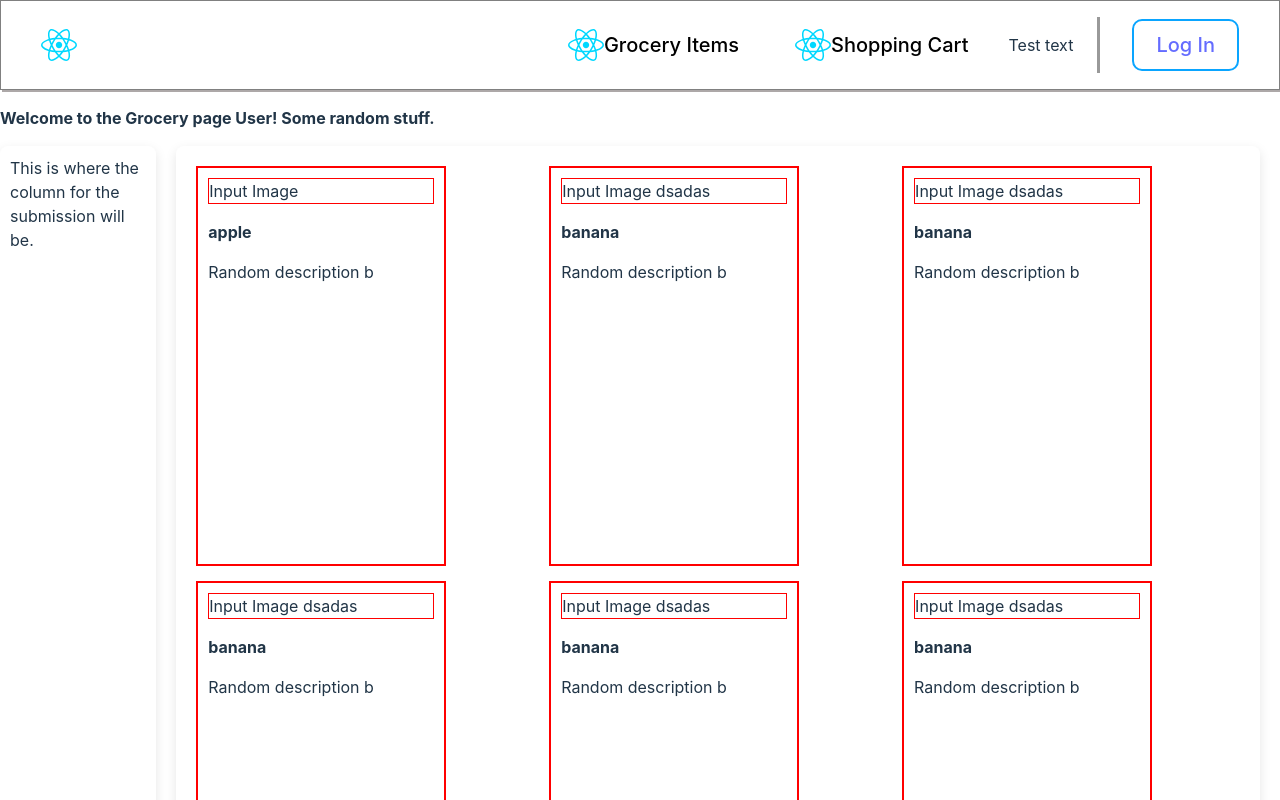
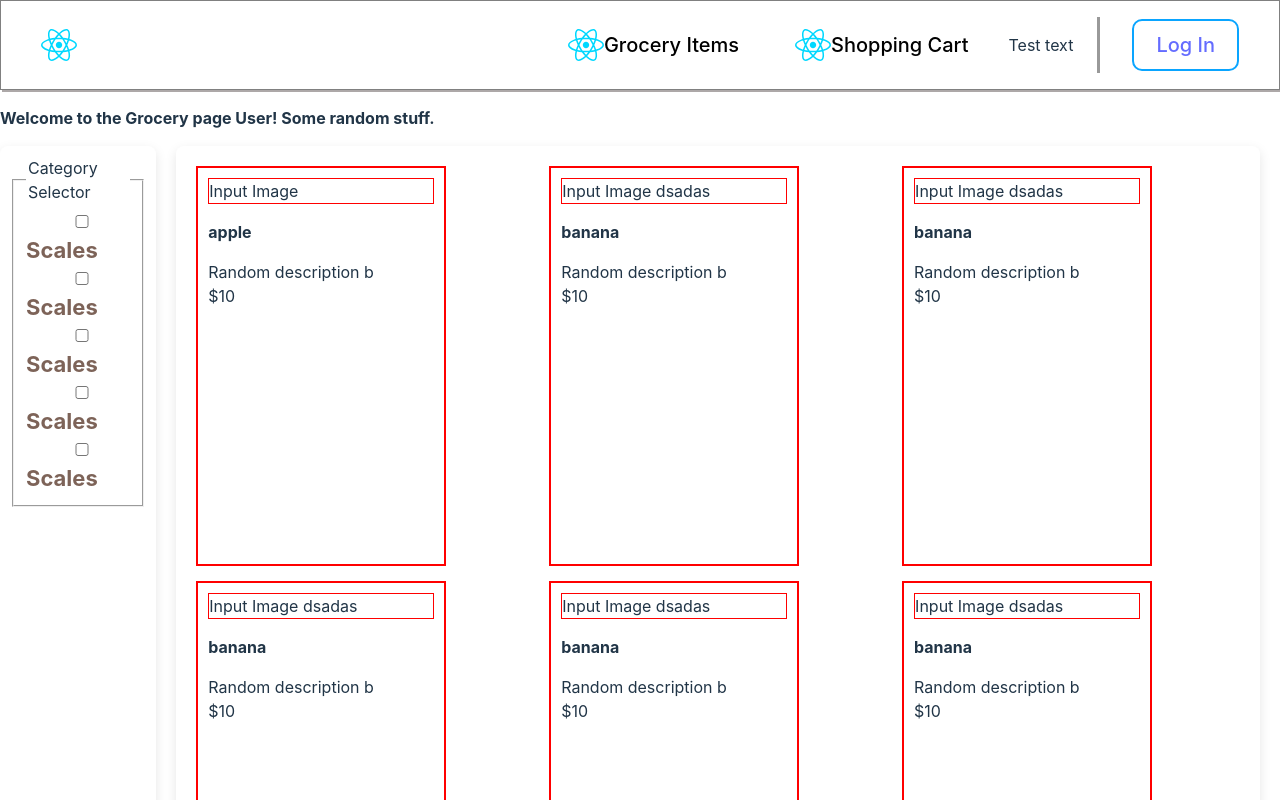
Before and after one commit to Kevyi/GroceryChain, a React (Vite) app in the folder Grocery Website/: page /grocery-page in a window 1280 px wide. Shown: the top 800 px of the page. Built offline with nearby package versions, Linux system fonts and the light colour scheme; no server answers.

Commit message:
added front-end functionality to Grocery Page

```diff
--- a/Grocery Website/src/components/GroceryItemBox.jsx
+++ b/Grocery Website/src/components/GroceryItemBox.jsx
@@ -22,12 +22,19 @@ export default function GroceryItemBox({groceryItem}){
                 Do something that expands the box when clicked.
         */}
          <div className = {styles["box"]}>
+
             <div className = {styles["image"]}>
                 {groceryItem.image}
             </div>
+
             <p><strong>{groceryItem.name}</strong></p>
+
             <div>
             {groceryItem.description}
+            </div>
+
+            <div>
+            {groceryItem.price}
             </div>
 
         </div>
--- a/Grocery Website/src/components/GroceryItemTable.jsx
+++ b/Grocery Website/src/components/GroceryItemTable.jsx
@@ -2,7 +2,7 @@ import styles from "./componentsStyle/groceryTable.module.css"
 import GroceryItemBox from "./GroceryItemBox.jsx"
 //This will hold the groceryItemBoxes in a table.
 
-//Should take an array of groceryItems
+//Should take an array of groceryItems (image, name, description, price)
 
         //The {} usually means an object, but here it means object destructuring.
             //Don't have to do this and get one object as argument and access values inside through paramName.value to be selected;
--- a/Grocery Website/src/pages/GroceryPage.jsx
+++ b/Grocery Website/src/pages/GroceryPage.jsx
@@ -1,21 +1,84 @@
+import React, { useState, useEffect } from 'react';
 import GroceryTable from "../components/GroceryItemTable.jsx"
 import styles from "../styles/grocery.module.css"
 export default function GroceryPage(){
 
 
+    const arrayOfItems = [];
     const temp = [
-        {name : "apple", image : "Input Image", weight : "Input Weight", description : "Random description b"},
-        {name : "banana", image : "Input Image dsadas", weight : "Input Weight", description : "Random description b"},
-        {name : "banana", image : "Input Image dsadas", weight : "Input Weight", description : "Random description b"},
-        {name : "banana", image : "Input Image dsadas", weight : "Input Weight", description : "Random description b"},
-        {name : "banana", image : "Input Image dsadas", weight : "Input Weight", description : "Random description b"},
-        {name : "banana", image : "Input Image dsadas", weight : "Input Weight", description : "Random description b"},
-        {name : "banana", image : "Input Image dsadas", weight : "Input Weight", description : "Random description b"},
-        {name : "banana", image : "Input Image dsadas", weight : "Input Weight", description : "Random description b"},
-        {name : "banana", image : "Input Image dsadas", weight : "Input Weight", description : "Random description b"}
+        {name : "apple", image : "Input Image", weight : "Input Weight", description : "Random description b", price : "$10"},
+        {name : "banana", image : "Input Image dsadas", weight : "Input Weight", description : "Random description b", price : "$10"},
+        {name : "banana", image : "Input Image dsadas", weight : "Input Weight", description : "Random description b", price : "$10"},
+        {name : "banana", image : "Input Image dsadas", weight : "Input Weight", description : "Random description b", price : "$10"},
+        {name : "banana", image : "Input Image dsadas", weight : "Input Weight", description : "Random description b", price : "$10"},
+        {name : "banana", image : "Input Image dsadas", weight : "Input Weight", description : "Random description b", price : "$10"},
+        {name : "banana", image : "Input Image dsadas", weight : "Input Weight", description : "Random description b", price : "$10"},
+        {name : "banana", image : "Input Image dsadas", weight : "Input Weight", description : "Random description b", price : "$10"},
+        {name : "banana", image : "Input Image dsadas", weight : "Input Weight", description : "Random description b", price : "$10"}
     ]
             //Store Items inside the localstorage!!!!
                 //Find out how to use it if not.
+
+
+
+                //Auto runs on webpage start.
+                useEffect(() => {
+                    const fetchItems = async () => {
+
+                            try {
+                              const response = await fetch('http://localhost:8080/groceryItems', {
+
+                                //Methods: Get (Receives Data), Post (Send data to retrieve data), Put (Send data to update),
+                                //Delete(sends data to delete something), Patch (like put but minor)
+
+                                    //This case technically we use method: 'get'. Backend has to follow method type.
+
+                                method: 'POST',
+                                //request body will send a json
+                                headers: { 'Content-Type': 'application/json' },
+
+                                //This is shorthand notation of creating an object in JS, {variable} = {variable : "value"}
+                                    //JSON.stringify() converts object to string value for easier transportation
+                                        //This case does not need to send back data.
+
+                                    //body: JSON.stringify({ email }),
+                              });
+
+                              //Receives data and parses to JS object.
+                              const data = await response.json();
+                              console.log(data)
+
+                              for(let i = 0; i < data.length; i++){
+                                //Pushes each food item into global array.
+                                arrayOfItems.push(data[i])
+                              }
+
+
+                            } catch (error) {
+                              console.error('Error fetching tasks:', error);
+                            }
+
+                    };
+                    fetchItems();
+                  }, [] );
+                  //Empty [] above is the dependency array, useEffect runs once if empty or runs everytime a variable in array is updated.
+
+
+            const test = () => {
+                //If nothing is checked, show everything. Else filter.
+
+
+                //Query database to get category. If multiple, query to get category && otherCategory etc.
+
+
+                //This function should be ran everytime a checkbox is clicked or updated.
+
+            }
+
+
+
+            //Include a reset all checkbox.
+
 
     return (
 
@@ -25,7 +88,35 @@ export default function GroceryPage(){
 
         <div className = {styles["page"]}>
             <div className = {styles["column"]}>
-                    This is where the column for the submission will be.
+
+
+                    <form id = {styles["category"]} onChange = {test}>
+                        <fieldset>
+                            <legend>Category Selector</legend>
+                            <div className = {styles["category-item"]}>
+                                <input type="checkbox" id="scales" name="scales"/>
+                                <label for="scales">Scales</label>
+                            </div>
+                            <div className = {styles["category-item"]}>
+                                <input type="checkbox" id="scales" name="scales"/>
+                                <label for="scales">Scales</label>
+                            </div>
+                            <div className = {styles["category-item"]}>
+                                <input type="checkbox" id="scales" name="scales"/>
+                                <label for="scales">Scales</label>
+                            </div>
+                            <div className = {styles["category-item"]}>
+                                <input type="checkbox" id="scales" name="scales"/>
+                                <label for="scales">Scales</label>
+                            </div>
+                            <div className = {styles["category-item"]}>
+                                <input type="checkbox" id="scales" name="scales"/>
+                                <label for="scales">Scales</label>
+                            </div>
+
+                            {/*Include a reset all checkbox. */}
+                        </fieldset>
+                    </form>
             </div>
 
             <div id = {styles["main"]}>
--- a/Grocery Website/src/styles/grocery.module.css
+++ b/Grocery Website/src/styles/grocery.module.css
@@ -26,3 +26,93 @@
     /*Allows items to go down*/
     flex-wrap: wrap;
   }
+
+
+/* Form wrapper to align the title and form */
+.formWrapper {
+    display: flex;
+    flex-direction: column;
+    align-items: flex-start; /* Align content to the left */
+    width: 100%;
+    max-width: 600px; /* Set max width */
+    gap: 10px;
+  }
+
+  /* Title styling */
+  .title {
+    font-size: 36px;
+    color: #7D6358;
+    margin-bottom: 10px;
+  }
+
+  /* Login image container */
+  .loginImageContainer {
+    display: flex;
+    justify-content: center;
+    align-items: center;
+    width: 100%; /* Full width of the right side */
+    height: 100%; /* Full height of the right side */
+  }
+
+  /* Login image styling */
+  .loginImage {
+    width: 30vw; /* Scale width based on viewport */
+    height: auto;
+    object-fit: contain; /* Maintain aspect ratio */
+  }
+
+  /* Form styling */
+  .form {
+    display: flex;
+    flex-direction: column;
+    width: 100%; /* Full width within the form wrapper */
+    background-color: #FFFFFF; /* White background */
+    padding: 30px;
+    border-radius: 8px;
+    box-shadow: 0 4px 8px rgba(0, 0, 0, 0.1); /* Subtle shadow */
+    gap: 20px;
+  }
+
+  /* Form group layout */
+  .formGroup {
+    display: flex;
+    flex-direction: column;
+    gap: 5px;
+  }
+
+  /* Label styling */
+  label {
+    font-size: 22px; /* Larger font size */
+    font-weight: bold;
+    color: #7D6358; /* Rich brown text */
+  }
+
+  /* Input field styling */
+  input {
+    padding: 15px;
+    border: 2px solid #D1B4A7; /* Soft pinkish beige border */
+    border-radius: 4px;
+    width: 100%; /* Full width */
+    background-color: #FFFFFF;
+    color: #7D6358; /* Rich brown text */
+  }
+
+  input::placeholder {
+    color: #B7C5BE; /* Muted green placeholder */
+  }
+
+  /* Submit button styling */
+  .submitButton {
+    padding: 15px 20px;
+    background-color: #D1B4A7; /* Soft pinkish beige */
+    color: white;
+    border: none;
+    border-radius: 8px;
+    font-size: 18px;
+    cursor: pointer;
+    transition: background-color 0.3s ease;
+  }
+
+  .submitButton:hover {
+    background-color: #B7C5BE; /* Muted green hover effect */
+  }
```
